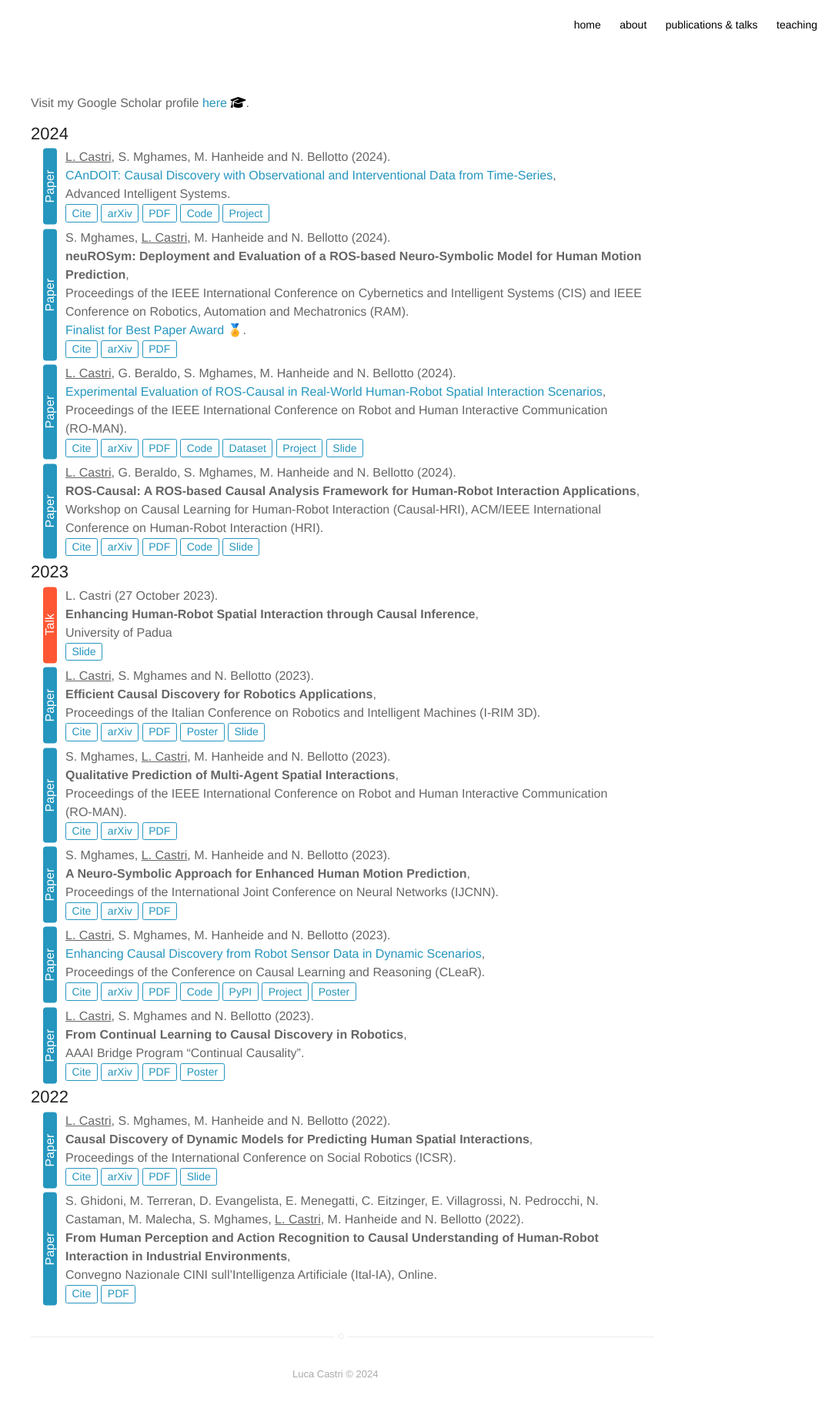
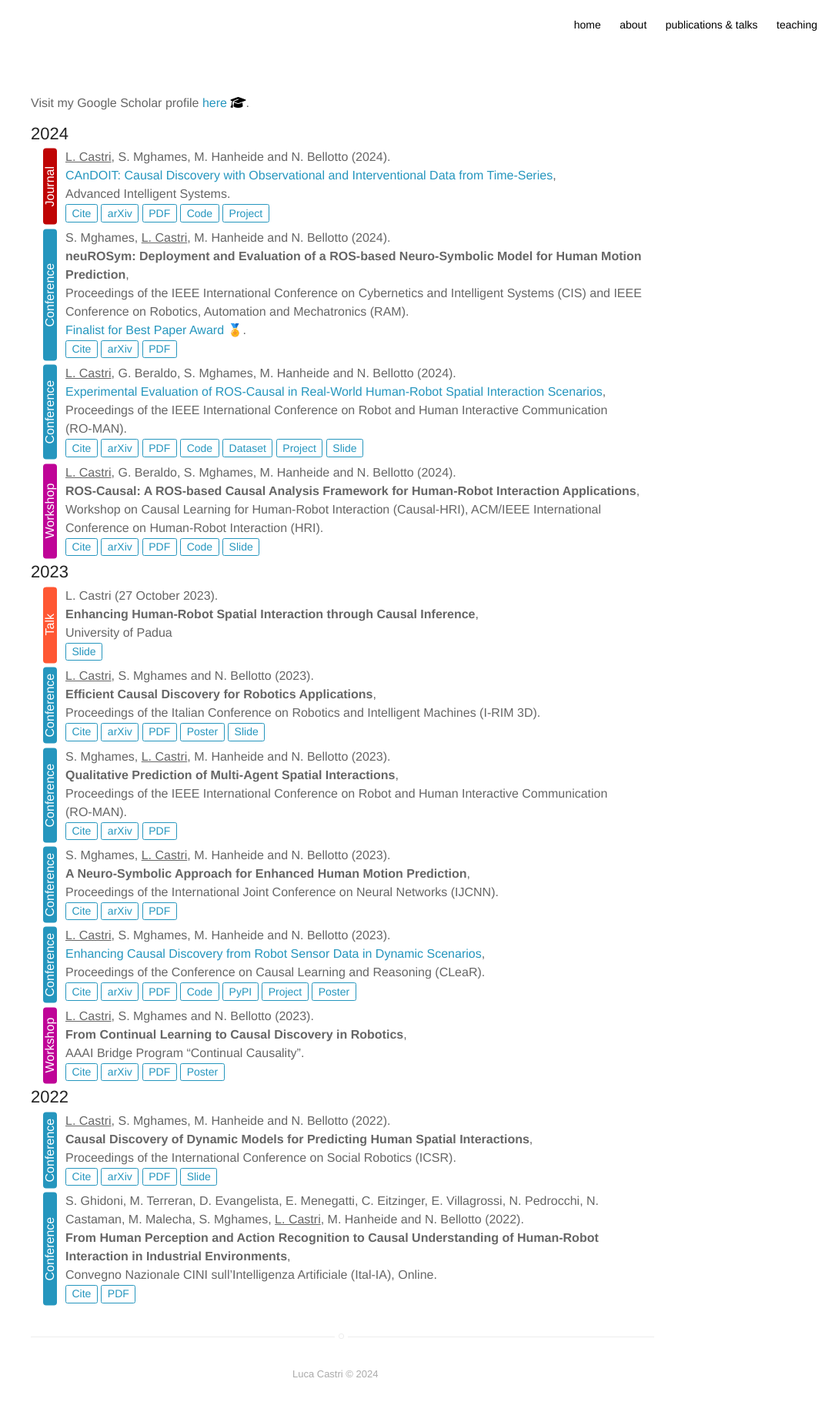
Before and after one commit to lcastri/lcastri.github.io, a Jekyll site: the page built from publications.html, in a window 1280 px wide. Shown: the whole page at 77% size, without its empty margins (195-1280 px from the left). Built offline with Jekyll 4.4.1, drawn with Linux system fonts in a browser that asks for light colours; nearby versions of some CDN libraries.

Commit message:
CAnDOIT post

```diff
--- a/_posts/2023-04-11-F-PCMCI.markdown
+++ b/_posts/2023-04-11-F-PCMCI.markdown
@@ -1,5 +1,5 @@
 ---
-title: <a class="ext_link" href="https://github.com/lcastri/fpcmci">F-PCMCI</a> new python library for fast and accurate causal discovery.
+title: <a class="ext_link" href="https://github.com/lcastri/fpcmci">F-PCMCI</a> - a new python library for fast and accurate causal discovery.
 layout: post
 date: 2023-04-11
 tag: fpcmci2023
--- a/_sass/base/general.sass
+++ b/_sass/base/general.sass
@@ -203,9 +203,61 @@ pre
 	margin-bottom: 5px
 
 	&::before
-		content: 'Paper'
+		content: 'Conference'
 		width: fit-content // Adjust the fixed width of the colored block
 		background-color: $delta // Set the color of the block
+		height: 100% // Set the height to match the full height of the container
+		position: absolute
+		writing-mode: vertical-lr
+		-webkit-transform: rotate(-180deg)
+		border-radius: 4px
+		text-align: center
+		left: 2%
+		color: #ffffff
+
+
+	.afterLine
+		padding-left: 45px // Remove default paragraph margins for a cleaner look
+		z-index: 1 // Place the text above the pseudo-element
+		line-height: 2.4rem
+
+
+.container-workshop
+	align-items: center
+	position: relative
+	padding-bottom: 3px
+	margin-bottom: 5px
+
+	&::before
+		content: 'Workshop'
+		width: fit-content // Adjust the fixed width of the colored block
+		background-color: #bf0497 // Set the color of the block
+		height: 100% // Set the height to match the full height of the container
+		position: absolute
+		writing-mode: vertical-lr
+		-webkit-transform: rotate(-180deg)
+		border-radius: 4px
+		text-align: center
+		left: 2%
+		color: #ffffff
+
+
+	.afterLine
+		padding-left: 45px // Remove default paragraph margins for a cleaner look
+		z-index: 1 // Place the text above the pseudo-element
+		line-height: 2.4rem
+
+
+.container-journal
+	align-items: center
+	position: relative
+	padding-bottom: 3px
+	margin-bottom: 5px
+
+	&::before
+		content: 'Journal'
+		width: fit-content // Adjust the fixed width of the colored block
+		background-color: #bf0404 // Set the color of the block
 		height: 100% // Set the height to match the full height of the container
 		position: absolute
 		writing-mode: vertical-lr
--- a/publications.html
+++ b/publications.html
@@ -8,7 +8,7 @@ Visit my Google Scholar profile <a class="ext_link" href="https://scholar.google
 
 <h2>2024</h2>
 
-<div class="container-paper">
+<div class="container-journal">
     <div class="afterLine">
         <u>L. Castri</u>, S. Mghames, M. Hanheide and N. Bellotto (2024).<br>
         <b><a href="https://lcastri.github.io/causalflow" class="ext_link">CAnDOIT: Causal Discovery with Observational and Interventional Data from Time-Series</a></b>,<br>
@@ -52,7 +52,7 @@ Visit my Google Scholar profile <a class="ext_link" href="https://scholar.google
         %}
     </div>
 </div>
-<div class="container-paper">
+<div class="container-workshop">
     <div class="afterLine">
         <u>L. Castri</u>, G. Beraldo, S. Mghames, M. Hanheide and N. Bellotto (2024).<br>
         <b>ROS-Causal: A ROS-based Causal Analysis Framework for Human-Robot Interaction Applications</b>,<br>
@@ -138,7 +138,7 @@ Visit my Google Scholar profile <a class="ext_link" href="https://scholar.google
     </div>
 </div>
 
-<div class="container-paper">
+<div class="container-workshop">
     <div class="afterLine">
         <u>L. Castri</u>, S. Mghames and N. Bellotto (2023).<br>
         <b>From Continual Learning to Causal Discovery in Robotics</b>,<br>
```
Also changed, not shown: _posts/2023-04-11-CAnDOIT.markdown (added, +16 -0 lines), assets/images/candoit.png (added).
